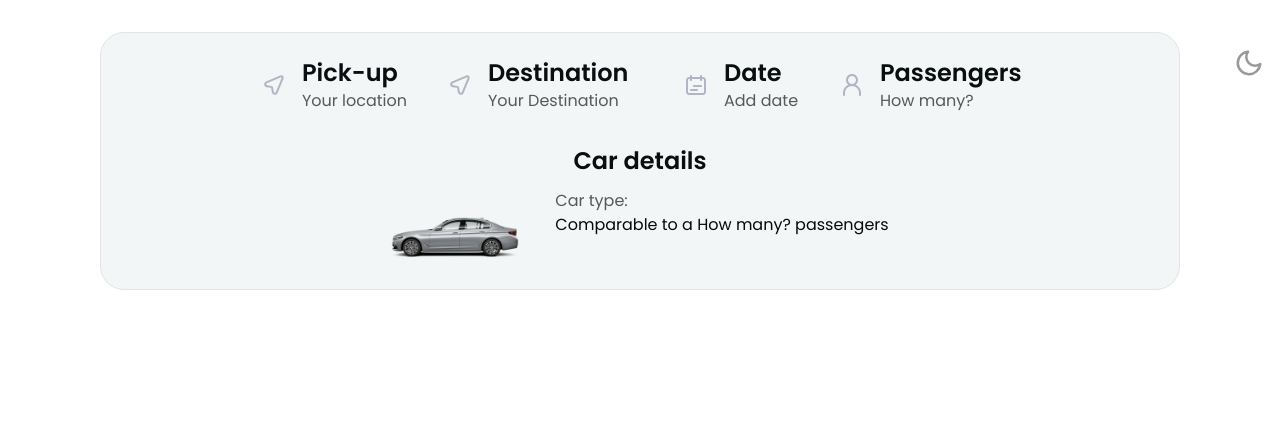
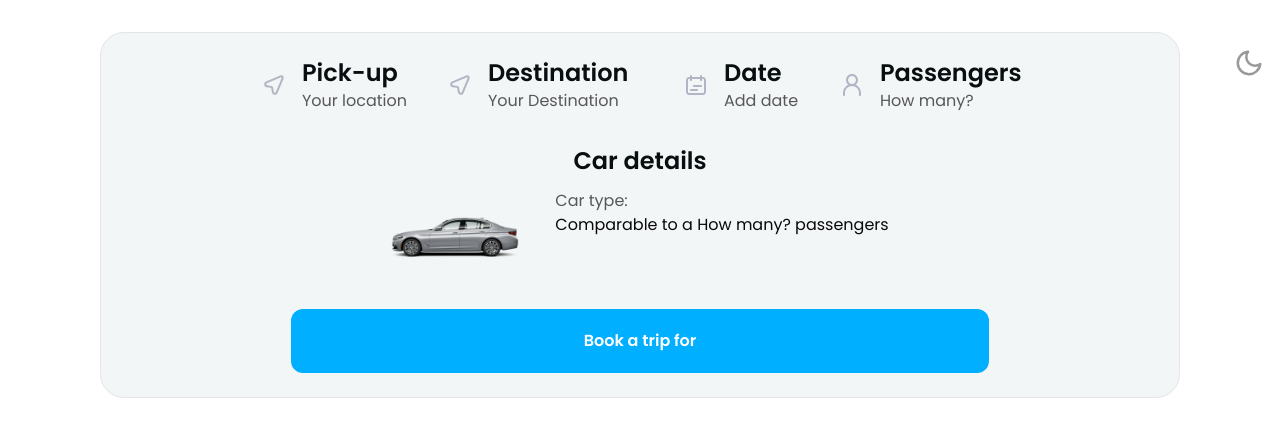
Before and after one commit to Sandro-MM/Tripofert-2, a Next.js app: page /searchResults in a window 1280 px wide. Shown: the top 436 px of the page. Built offline with nearby package versions, Linux system fonts and the light colour scheme.

Commit message:
button add

```diff
--- a/package.json
+++ b/package.json
@@ -21,11 +21,11 @@
     "embla-carousel-autoplay": "^8.1.6",
     "embla-carousel-react": "^8.1.5",
     "gsap": "^3.12.5",
-    "next": "14.2.4",
+    "next": "^14.2.4",
     "next-themes": "^0.3.0",
-    "react": "^18",
+    "react": "^18.3.1",
     "react-day-picker": "^8.10.1",
-    "react-dom": "^18",
+    "react-dom": "^18.3.1",
     "react-icons": "^5.2.1",
     "tailwind-merge": "^2.3.0",
     "tailwindcss-animate": "^1.0.7",
--- a/src/components/searchPageComponents/searchFilter.tsx
+++ b/src/components/searchPageComponents/searchFilter.tsx
@@ -37,12 +37,12 @@ export default function SearchFilter() {
         const numPassengers = typeof passengers === 'string' ? parseInt(passengers, 10) : passengers;
 
         if (!isNaN(numPassengers)) {
-            if (numPassengers < 4 && !checked) {
+            if (numPassengers < 5 && !checked) {
                 setCarType('Sedan');
-            } else if (numPassengers >= 4) {
+            } else if (numPassengers >= 5) {
                 setCarType('Minivan');
                 setChecked(false)
-            }  else if (numPassengers < 4 && checked) {
+            }  else if (numPassengers < 5 && checked) {
                 setCarType('Premium Sedan')
             }
         } else {
@@ -156,7 +156,7 @@ export default function SearchFilter() {
 
                 </div>
                 {
-                    +passengers < 4 &&
+                    +passengers < 5 &&
                     <div><Checkbox
                         checked={checked}
                         onCheckedChange={(checked) => {
@@ -178,6 +178,9 @@ export default function SearchFilter() {
 
                 }
 
+                <div className='mx-auto  h-16 w-[70%] bg-buttons rounded-xl text-base text-buttonsText font-semibold px-9 py-5 mt-8'>
+                    <div className='w-full text-center'> Book a trip for</div>
+                </div>
             </div>
         </div>
 );
```
Also changed, not shown: 1 other file (tests, documents, lock files or other folders).
